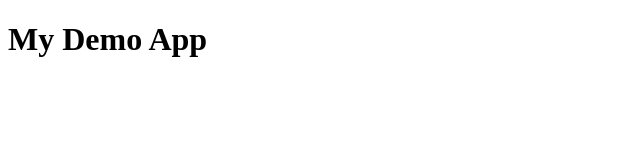
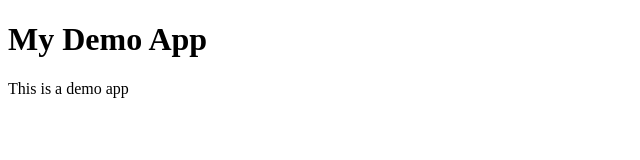
Before and after one commit to CaesarAli-007/demp-app, a plain HTML site: page index.html in a window 1280 px wide. Shown: the whole page, without its empty margins (0-640 px from the left). Drawn offline with Linux system fonts and the light colour scheme.

Commit message:
added paragraph

```diff
--- a/index.html
+++ b/index.html
@@ -1,2 +1,3 @@
 <!DOCTYPE html>
 <h1>My Demo App</h1>
+<p>This is a demo app</p>
```
